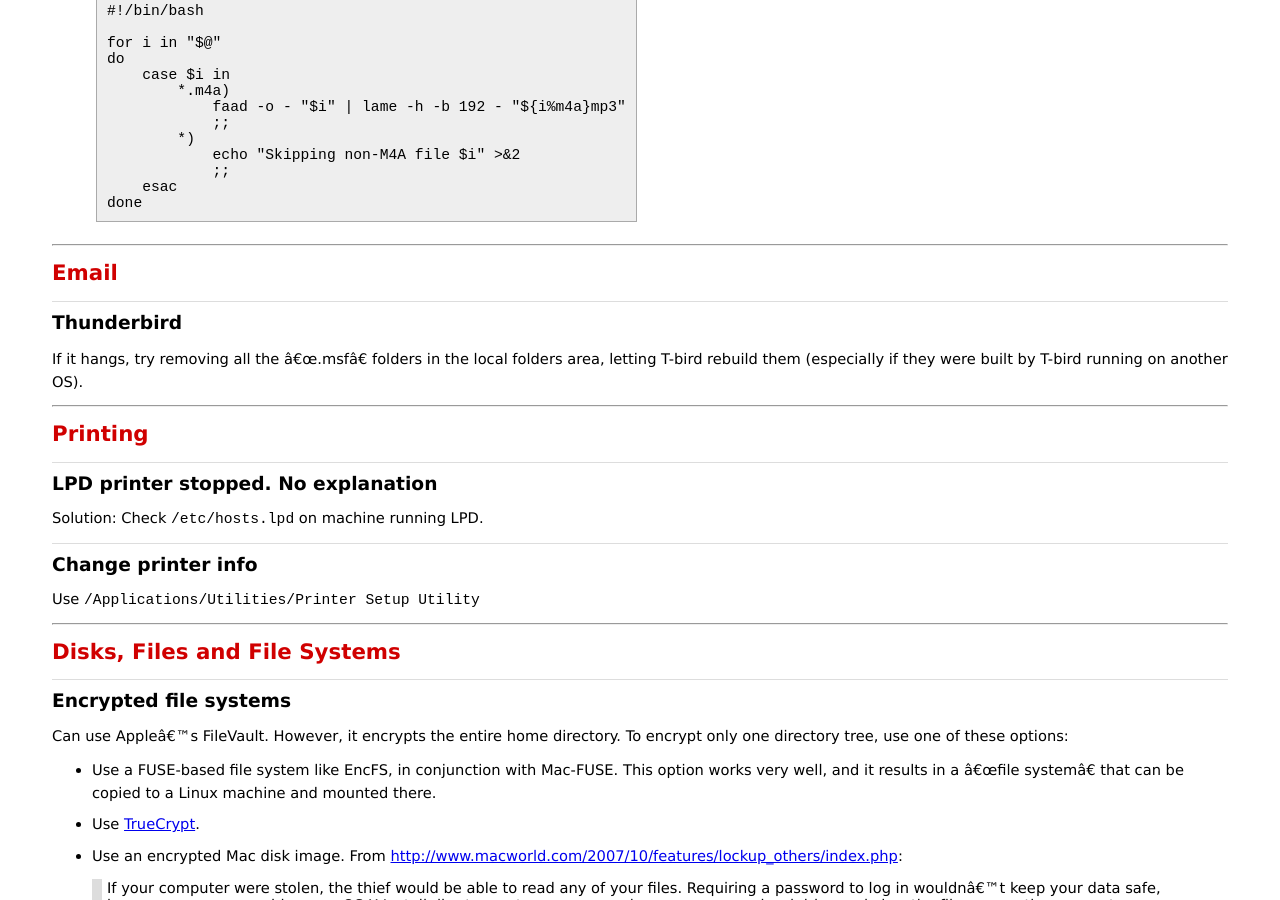
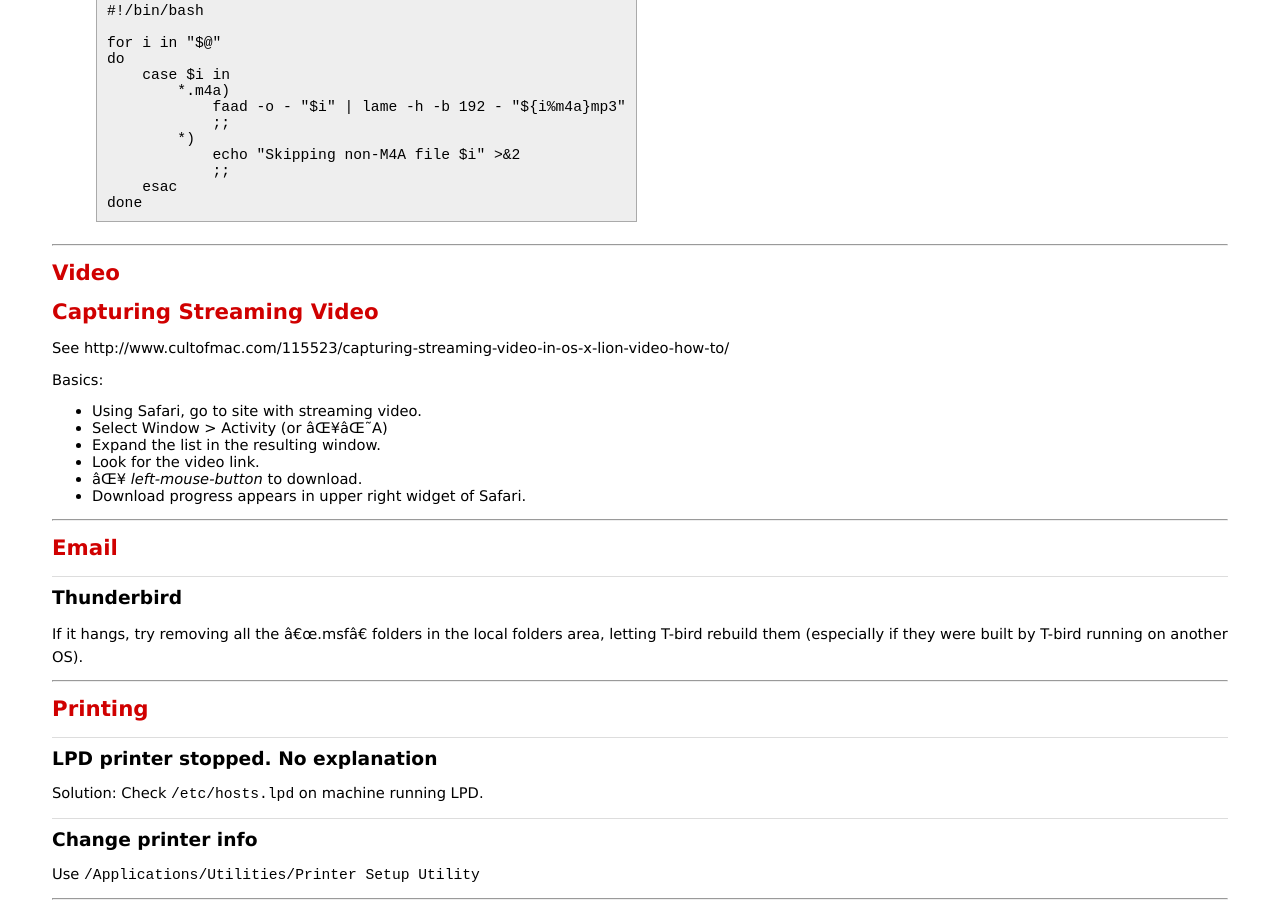
Before and after one commit to bmc/cheat-sheets, a Jekyll site: the page built from mac-os-x.md, in a window 1280 px wide and 900 px high, scrolled down 4252 px. Built offline with Jekyll 4.4.1, drawn with Linux system fonts in a browser that asks for light colours; some of the changed text lies outside the part shown.

Commit message:
Capturing streaming video

```diff
--- a/mac-os-x.md
+++ b/mac-os-x.md
@@ -237,6 +237,22 @@ Or, just install this script, as `m4a2mp3`:
         esac
     done
 
+----
+
+# Video
+
+# Capturing Streaming Video
+
+See http://www.cultofmac.com/115523/capturing-streaming-video-in-os-x-lion-video-how-to/
+
+Basics:
+
+* Using Safari, go to site with streaming video.
+* Select Window > Activity (or &#8997;&#8984;A)
+* Expand the list in the resulting window.
+* Look for the video link.
+* &#8997; *left-mouse-button* to download.
+* Download progress appears in upper right widget of Safari.
 
 ----
 
```
